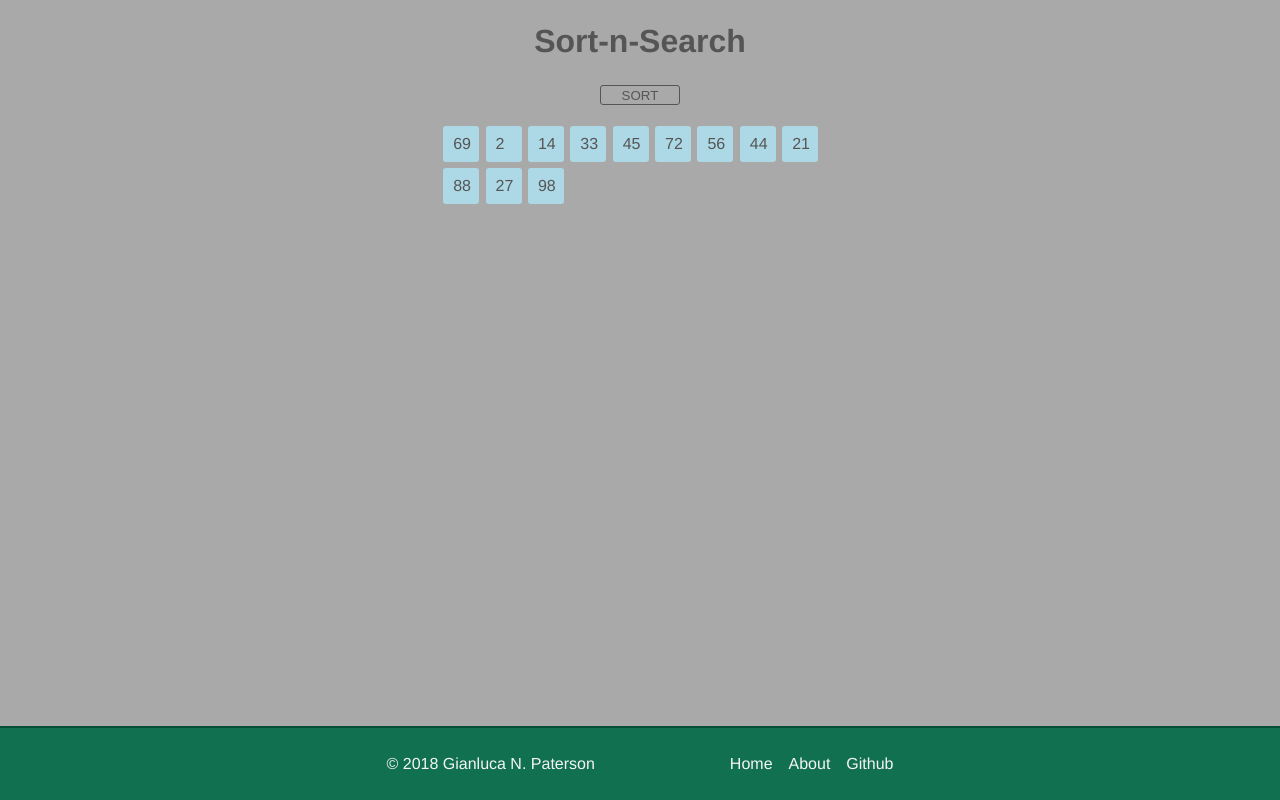
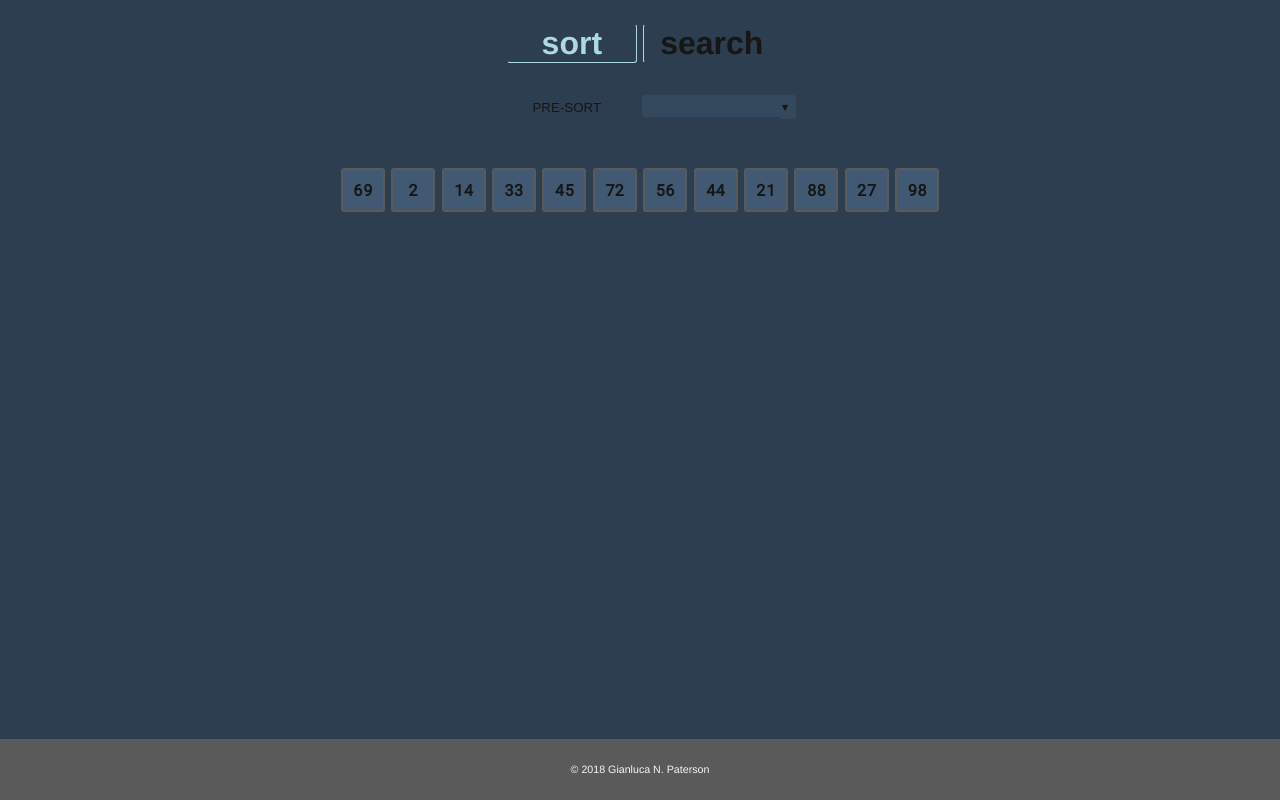
Before and after one commit to patersog/sort-n-search, a Vue app: page / in a window 1280 px wide. Built offline with nearby package versions, Linux system fonts and the light colour scheme.

Commit message:
Update styles

```diff
--- a/public/index.html
+++ b/public/index.html
@@ -6,6 +6,7 @@
 	<meta http-equiv="X-UA-Compatible" content="IE=edge">
 	<meta name="viewport" content="width=device-width,initial-scale=1.0">
 	<link rel="icon" href="<%= BASE_URL %>favicon.ico">
+	<link href="https://fonts.googleapis.com/css?family=Roboto+Mono" rel="stylesheet">
 	<title>Algorithms</title>
 </head>
 
--- a/src/components/ActionBar.vue
+++ b/src/components/ActionBar.vue
@@ -1,22 +1,42 @@
 <template>
 	<div class="action-bar">
-		<button v-bind:class="buttonClasses" v-on:click="requestSort">sort</button>
+		<button v-bind:class="buttonClasses" v-on:click="requestSort">pre-sort</button>
+		<div class="algo-select">
+			<select v-model="requestAlgorithm">
+				<option disabled value="">Select a Sorting Algorithm</option>
+				<option v-for="(option, index) in options" :key="index" :value="option">{{option}}</option>
+			</select>
+		</div>
 	</div>
 </template>
 
 <script>
 export default {
   props: {
-    preSorted: Boolean
+    preSorted: Boolean,
+    algorithmType: String
   },
   methods: {
     requestSort() {
       this.$emit("requestSort");
+    },
+    requestAlgorithm() {
+      this.$emit("requestAlgorithm");
     }
   },
   computed: {
     buttonClasses() {
       return !this.preSorted ? "btn not-clicked" : "btn clicked";
+    },
+    options() {
+      switch (this.algorithmType) {
+        case "sort":
+          return ["quick", "merge"];
+        case "search":
+          return ["linear", "binary"];
+        default:
+          return [];
+      }
     }
   }
 };
@@ -25,34 +45,97 @@ export default {
 <style scoped>
 .action-bar {
   margin: 0.5em 0;
+  padding: 0.5em 0;
 }
 
 .btn {
+  background-color: transparent;
+  border: 0;
+  border-bottom: 1px solid #2c3e50;
+  cursor: pointer;
+  font-weight: 400;
+  height: 2.5vh;
+  margin: 0.5em 0.3em 0.5em 0;
+  width: 10em;
   text-align: center;
   text-transform: uppercase;
-  font-weight: 400;
-  background-color: transparent;
-  border-radius: 3px;
-  width: 7.8vw;
-  max-width: 80px;
-  min-width: 80px;
-  height: 2.5vh;
-  transition-property: color, background-color;
-  transition-duration: 0.8s;
-  transition-timing-function: ease-out;
+  transition: 800ms ease all;
 }
 
 .clicked {
-  border: 2px solid lightblue;
+  border-bottom: 1px solid lightblue;
   color: lightblue;
 }
 
 .not-clicked {
-  border: 1px solid #555;
-  color: #555;
+  color: rgb(22, 22, 22);
 }
 
-.btn:focus {
-  border-color: lightblue;
+.btn:hover {
+  border-bottom: 1px solid lightblue;
+  transition: 800ms ease all;
+}
+
+select {
+  -webkit-appearance: none;
+  -moz-appearance: none;
+  -ms-appearance: none;
+  outline: 0;
+  box-shadow: none;
+  border: 0;
+  border-top-left-radius: 0.25em;
+  border-bottom-left-radius: 0.25em;
+  background: #34495e;
+  background-image: none;
+}
+
+select {
+  width: 100%;
+  height: 100%;
+  margin: 0;
+  padding: 0 0 0 0.5em;
+  color: lightblue;
+  cursor: pointer;
+}
+
+select::-ms-expand {
+  display: none;
+}
+
+.algo-select::hover {
+  border: 1px solid #34495e;
+}
+
+.algo-select {
+  display: inline-block;
+  width: 8.6em;
+  height: 2.5vh;
+  margin: 0.5em 0 0.5em 0.3em;
+  border: #2c3e50;
+  border-radius: 0.25em;
+  border-top-right-radius: 0;
+  background: #34495e;
+}
+
+.algo-select::after {
+  content: "\25BC";
+  position: absolute;
+  font-size: 1.2ch;
+  border: 0;
+  border-top-right-radius: 0.25em;
+  border-bottom-right-radius: 0.25em;
+  padding: 0 0.5em 0 0;
+  color: rgb(22, 22, 22);
+  background: #34495e;
+  pointer-events: none;
+}
+
+.algo-select:hover::after {
+  color: lightblue;
+}
+.algo-select::after {
+  -webkit-transition: 0.8s all ease;
+  -o-transition: 0.8s all ease;
+  transition: 0.8s all ease;
 }
 </style>
--- a/src/components/App.vue
+++ b/src/components/App.vue
@@ -1,14 +1,20 @@
 <template>
   <div id="app">
 	  	<header>
-			  <h1>Sort-n-Search</h1>
+			<div class="radio-group">
+				<input type="radio" id="sort" name="algo-type" checked><label class="sort-label" for="sort">sort</label>
+				<input type="radio" id="search" name="algo-type"><label class="search-label" for="search">search</label>
+			</div>
 		</header>
-		<action-bar :preSorted=preSorted v-on:requestSort="handleSortRequest"/>
-		<display v-if="!preSorted" v-bind:list="list"/>
-		<display v-else :list="sortedList"/>
-		<nav-bar/>
+		<action-bar
+			:preSorted=preSorted
+			:algorithmType=algorithmType
+			v-on:requestSort="handleSortRequest"
+			v-on:requestAlgorithm="handleAlgorithmRequest" />
+		<display v-if="!preSorted" :list="list" />
+		<display v-else :list="sortedList" />
+		<nav-bar />
   </div>
-
 </template>
 
 <script>
@@ -16,7 +22,6 @@ import Display from "./Display";
 import ActionBar from "./ActionBar";
 import NavBar from "./NavBar";
 
-// import algorithms from "../algorithms";
 import dataArray from "../algorithms/array-data";
 
 export default {
@@ -26,13 +31,15 @@ export default {
       list: [...dataArray],
       stats: {},
       preSorted: false,
-      selected: "linear"
+      algorithmType: "sort"
     };
   },
   methods: {
-    applyAlgorithm() {},
     handleSortRequest() {
       this.preSorted = !this.preSorted;
+    },
+    handleAlgorithmRequest(selected) {
+      this.algorithmType = selected;
     }
   },
   computed: {
@@ -55,35 +62,66 @@ export default {
 
 
 <style>
-/* #app {
-  font-family: "Avenir", Helvetica, Arial, sans-serif;
-  -webkit-font-smoothing: antialiased;
-  -moz-osx-font-smoothing: grayscale;
+#app {
+  margin: 0 auto;
+  max-width: 50em;
   text-align: center;
-  color: #2c3e50;
-  margin-top: 60px;
-  height: 90vh;
-} */
-#app {
-  display: flex;
-  flex-direction: column;
-  margin: 0 auto;
-  text-align: center;
-  max-width: 50em;
   font-family: "Helvetica", "Arial", sans-serif;
   line-height: 1.5em;
   padding: 0.5em 0.33em;
 }
-/* #nav {
-  padding: 30px;
+
+header {
+  margin: 1em auto;
+  text-align: center;
 }
 
-#nav a {
-  font-weight: bold;
-  color: #2c3e50;
+h1 {
+  color: whitesmoke;
 }
 
-#nav a.router-link-exact-active {
-  color: #42b983;
-} */
+input[type="radio"] {
+  visibility: hidden;
+  display: none;
+}
+
+input[type="radio"]:checked + label {
+  color: lightblue;
+  border-bottom: 1px solid lightblue;
+}
+
+label + input[type="radio"] + label {
+  border-left: 1px solid lightblue;
+}
+
+label {
+  color: rgb(22, 22, 22);
+  font-size: 4vh;
+  display: inline-block;
+  border: 1px solid #2c3e50;
+  border-radius: 3px;
+  cursor: pointer;
+  font-weight: bold;
+  padding: 0.2em 0.5em;
+  transition: 800ms ease all;
+}
+
+.sort-label,
+.search-label {
+  width: 3em;
+}
+
+.search-label {
+  margin-left: 0.1em;
+  border-left: 1px solid lightblue;
+}
+
+.sort-label {
+  margin-right: 0.1em;
+  border-right: 1px solid lightblue;
+}
+
+.radio-group {
+  display: inline-block;
+}
 </style>
--- a/src/components/DataPoint.vue
+++ b/src/components/DataPoint.vue
@@ -8,18 +8,18 @@
 <script>
 export default {
   name: "DataPoint",
-  props: ["value"]
+  props: ["value", "selected"]
 };
 </script>
 
 <style scoped>
 .data-point {
-  background-color: lightblue;
-  border: 2px solid lightblue;
+  background-color: #415972;
+  border: 2px solid rgb(90, 90, 90);
   border-radius: 3px;
   display: inline-block;
-  width: 1em;
-  height: 1em;
+  width: 1.5em;
+  height: 1.5em;
   padding: 0.5em;
   margin: 0.2em;
 }
@@ -28,5 +28,8 @@ export default {
   position: relative;
   top: 50%;
   transform: translateY(-50%);
+  font-weight: 600;
+  font-family: "Roboto Mono", monospace;
+  color: rgb(22, 22, 22);
 }
 </style>
--- a/src/components/Display.vue
+++ b/src/components/Display.vue
@@ -9,6 +9,8 @@
 <script>
 import DataPoint from "./DataPoint";
 
+// import algorithms from "../algorithms";
+
 export default {
   name: "Display",
   props: {
@@ -16,6 +18,9 @@ export default {
       type: Array,
       required: true
     }
+  },
+  methods: {
+    applyAlgorithm() {}
   },
   components: {
     DataPoint
@@ -25,15 +30,14 @@ export default {
 
 <style scoped>
 .display {
+  display: flex;
+  justify-content: center;
   height: 80vh;
-  display: flex;
-  justify-content: space-around;
 }
 .data-list {
   list-style-type: none;
-  margin: 0;
+  margin: 1em auto;
   padding: 0.5em;
-  max-width: 400px;
-  text-align: initial;
+  max-width: 650px;
 }
 </style>
--- a/src/components/NavBar.vue
+++ b/src/components/NavBar.vue
@@ -1,13 +1,6 @@
 <template>
 	<footer>
-    <div>
       <p>© 2018 Gianluca N. Paterson</p>
-      <nav>
-        <a href="/home">home</a>
-        <a href="/about">about</a>
-        <a href="/github">github</a>
-      </nav>
-    </div>
 	</footer>
 </template>
 
@@ -17,10 +10,7 @@ export default {};
 
 <style scoped>
 footer {
-  border-top: 2px solid rgb(3, 78, 53);
-  background-color: rgb(17, 112, 80);
-  display: flex;
-  justify-content: center;
+  background-color: rgb(90, 90, 90);
   padding: 0.5em 0.25em;
   position: fixed;
   bottom: 0;
@@ -29,15 +19,8 @@ footer {
   z-index: 1;
 }
 
-div {
-  width: 650px;
-  max-width: 650px;
-  display: flex;
-  justify-content: space-around;
-}
-
 div p {
-  margin-left: 0.5em;
+  font-size: 1.2ch;
   color: whitesmoke;
 }
 
--- a/src/index.css
+++ b/src/index.css
@@ -2,7 +2,7 @@ body {
 	margin: 0;
 	padding: 0;
 	color: #555;
-	background-color: darkgray;
+	background-color: #2c3e50;
 	-webkit-box-sizing: border-box;
 	-moz-box-sizing: border-box;
 	box-sizing: border-box;
--- a/src/views/About.vue
+++ /dev/null
@@ -1,5 +0,0 @@
-<template>
-  <div class="about">
-    <h1>This is an about page</h1>
-  </div>
-</template>
```
Also changed, not shown: src/views/Home.vue (deleted, +0 -18 lines).
